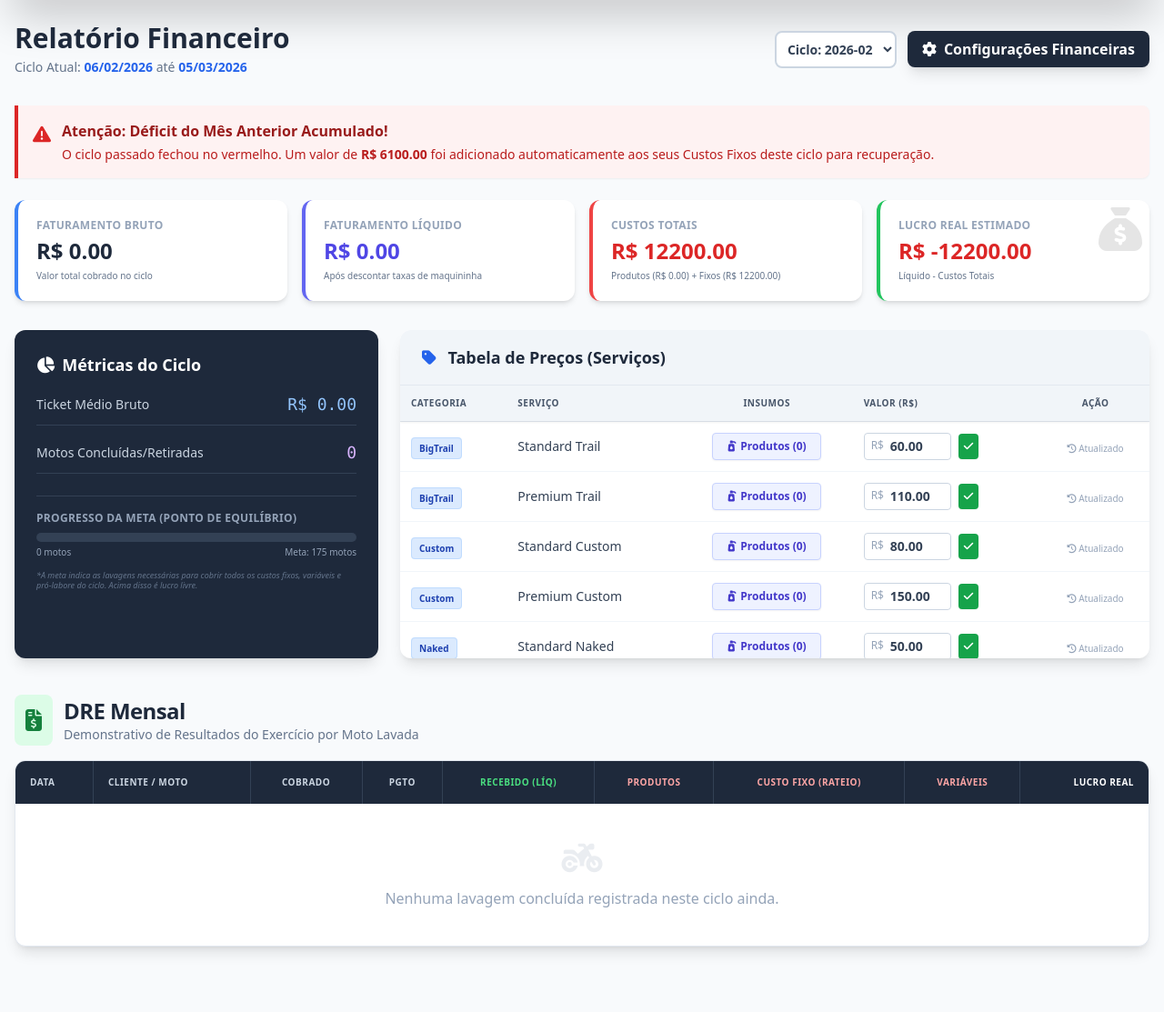
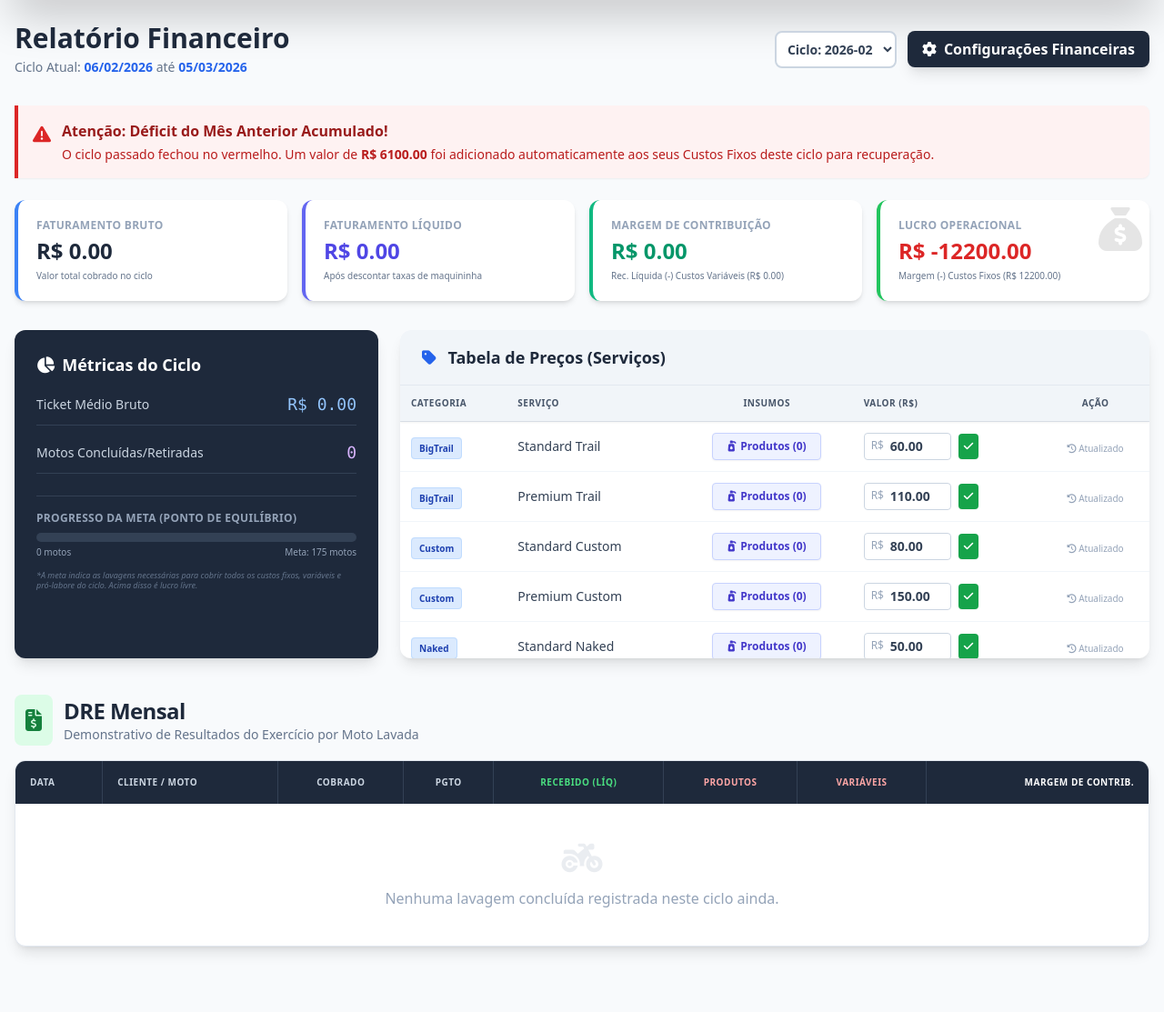
Before and after one commit to Salrefinado/Mantis-Automotive, a Flask app: page /financeiro in a window 1280 px wide. Shown: the part 65-1178 px from the top of the page at 91% size. Run offline with Flask 3, Linux system fonts and the light colour scheme; data comes from the database, SQL or seed files in the repository; data that the repository does not hold is empty; some libraries are stand-ins or nearby versions.

Commit message:
Margem de Contribuição

```diff
--- a/templates/financeiro.html
+++ b/templates/financeiro.html
@@ -45,17 +45,17 @@
         <p class="text-[10px] text-slate-500 mt-1">Após descontar taxas de maquininha</p>
     </div>
 
-    <div class="bg-white p-5 rounded-xl shadow-md border-l-4 border-red-500">
-        <p class="text-xs font-bold text-slate-400 uppercase tracking-wide">Custos Totais</p>
-        <p class="text-2xl font-bold text-red-600 mt-1">R$ {{ "%.2f"|format(custos_produtos + custos_fixos) }}</p>
-        <p class="text-[10px] text-slate-500 mt-1">Produtos (R$ {{ "%.2f"|format(custos_produtos) }}) + Fixos (R$ {{ "%.2f"|format(custos_fixos) }})</p>
+    <div class="bg-white p-5 rounded-xl shadow-md border-l-4 border-emerald-500">
+        <p class="text-xs font-bold text-slate-400 uppercase tracking-wide">Margem de Contribuição</p>
+        <p class="text-2xl font-bold text-emerald-600 mt-1">R$ {{ "%.2f"|format(margem_contribuicao_total) }}</p>
+        <p class="text-[10px] text-slate-500 mt-1">Rec. Líquida (-) Custos Variáveis (R$ {{ "%.2f"|format(custos_produtos) }})</p>
     </div>
 
     <div class="bg-white p-5 rounded-xl shadow-md border-l-4 border-green-500 relative overflow-hidden">
         <div class="absolute right-0 top-0 opacity-10 text-5xl mt-2 mr-2"><i class="fa-solid fa-sack-dollar"></i></div>
-        <p class="text-xs font-bold text-slate-400 uppercase tracking-wide">Lucro Real Estimado</p>
+        <p class="text-xs font-bold text-slate-400 uppercase tracking-wide">Lucro Operacional</p>
         <p class="text-2xl font-bold {{ 'text-green-600' if lucro >= 0 else 'text-red-600' }} mt-1">R$ {{ "%.2f"|format(lucro) }}</p>
-        <p class="text-[10px] text-slate-500 mt-1">Líquido - Custos Totais</p>
+        <p class="text-[10px] text-slate-500 mt-1">Margem (-) Custos Fixos (R$ {{ "%.2f"|format(custos_fixos) }})</p>
     </div>
 </div>
 
@@ -168,9 +168,8 @@
                         <th class="p-4 text-center border-r border-slate-700">Pgto</th>
                         <th class="p-4 text-center border-r border-slate-700 text-green-400">Recebido (Líq)</th>
                         <th class="p-4 text-center border-r border-slate-700 text-red-300">Produtos</th>
-                        <th class="p-4 text-center border-r border-slate-700 text-red-300">Custo Fixo (Rateio)</th>
                         <th class="p-4 text-center border-r border-slate-700 text-red-300">Variáveis</th>
-                        <th class="p-4 text-right text-white">Lucro Real</th>
+                        <th class="p-4 text-right text-white">Margem de Contrib.</th>
                     </tr>
                 </thead>
                 <tbody class="divide-y divide-slate-100">
@@ -193,19 +192,16 @@
                         <td class="p-4 text-center text-red-500 border-r border-slate-100">
                             - R$ {{ "%.2f"|format(item.gasto_produtos) }}
                         </td>
-                        <td class="p-4 text-center text-red-500 border-r border-slate-100" title="Custo Fixo Total / Motos Lavadas">
-                            - R$ {{ "%.2f"|format(item.despesas_fixas_rateadas) }}
-                        </td>
                         <td class="p-4 text-center text-red-500 border-r border-slate-100">
                             - R$ {{ "%.2f"|format(item.despesas_variaveis) }}
                         </td>
-                        <td class="p-4 text-right font-bold text-base {{ 'text-green-600 bg-green-50' if item.lucro_estimado >= 0 else 'text-red-600 bg-red-50' }}">
-                            R$ {{ "%.2f"|format(item.lucro_estimado) }}
+                        <td class="p-4 text-right font-bold text-base {{ 'text-emerald-600 bg-emerald-50' if item.margem_contribuicao >= 0 else 'text-red-600 bg-red-50' }}">
+                            R$ {{ "%.2f"|format(item.margem_contribuicao) }}
                         </td>
                     </tr>
                     {% else %}
                     <tr>
-                        <td colspan="9" class="p-10 text-center text-slate-400">
+                        <td colspan="8" class="p-10 text-center text-slate-400">
                             <i class="fa-solid fa-motorcycle text-4xl mb-3 opacity-20 block"></i>
                             Nenhuma lavagem concluída registrada neste ciclo ainda.
                         </td>
```
